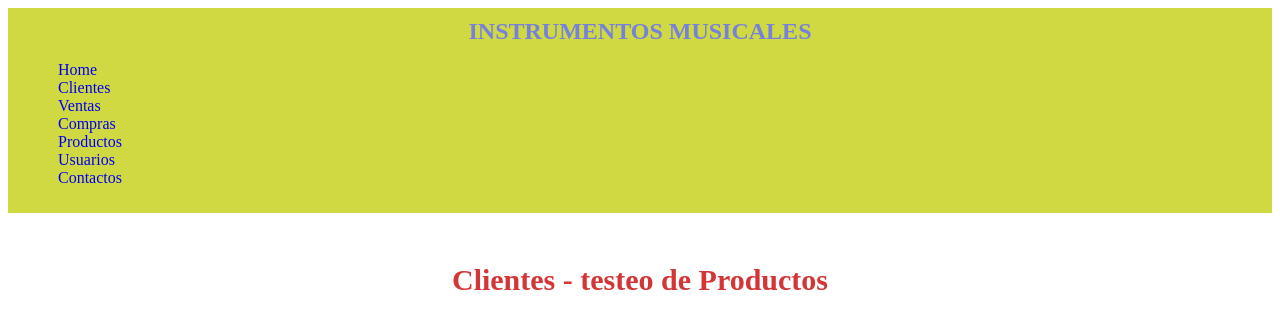
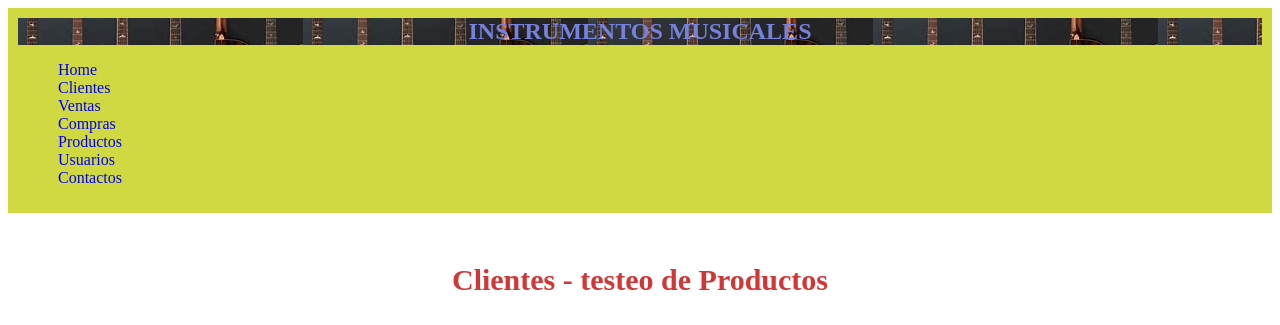
Before and after one commit to PetoPettinari/proyecto_desarrollo, a plain HTML site: page pages/clientes.html in a window 1280 px wide. Shown: the top 325 px of the page. Drawn offline with Linux system fonts and the light colour scheme.

Commit message:
navegacion

```diff
--- a/pages/clientes.html
+++ b/pages/clientes.html
@@ -13,7 +13,9 @@
 <body>
     <header>
         <nav>
-            <h1>INSTRUMENTOS MUSICALES</h1>
+            <div class="portada">
+                <h1>INSTRUMENTOS MUSICALES</h1>
+            </div>
             <ul>
                 <li><a href="../index.html">Home</a></li>
                 <li><a href="./clientes.html">Clientes</a></li>
```
Also changed, not shown: index.html (+3 -3 lines), pages/compras.html (+3 -1 lines), pages/contactos.html (+3 -1 lines), pages/productos.html (+3 -1 lines), pages/usuarios.html (+3 -1 lines), pages/ventas.html (+3 -1 lines).
